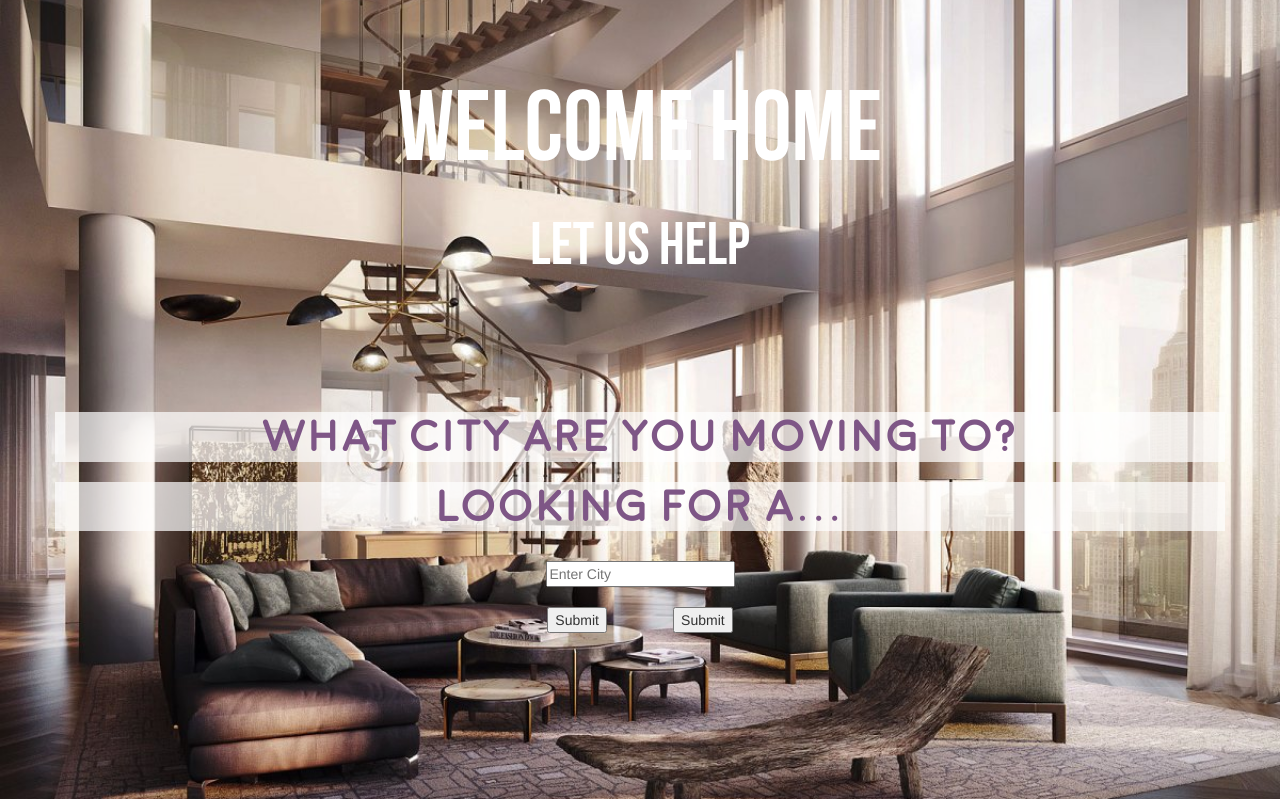
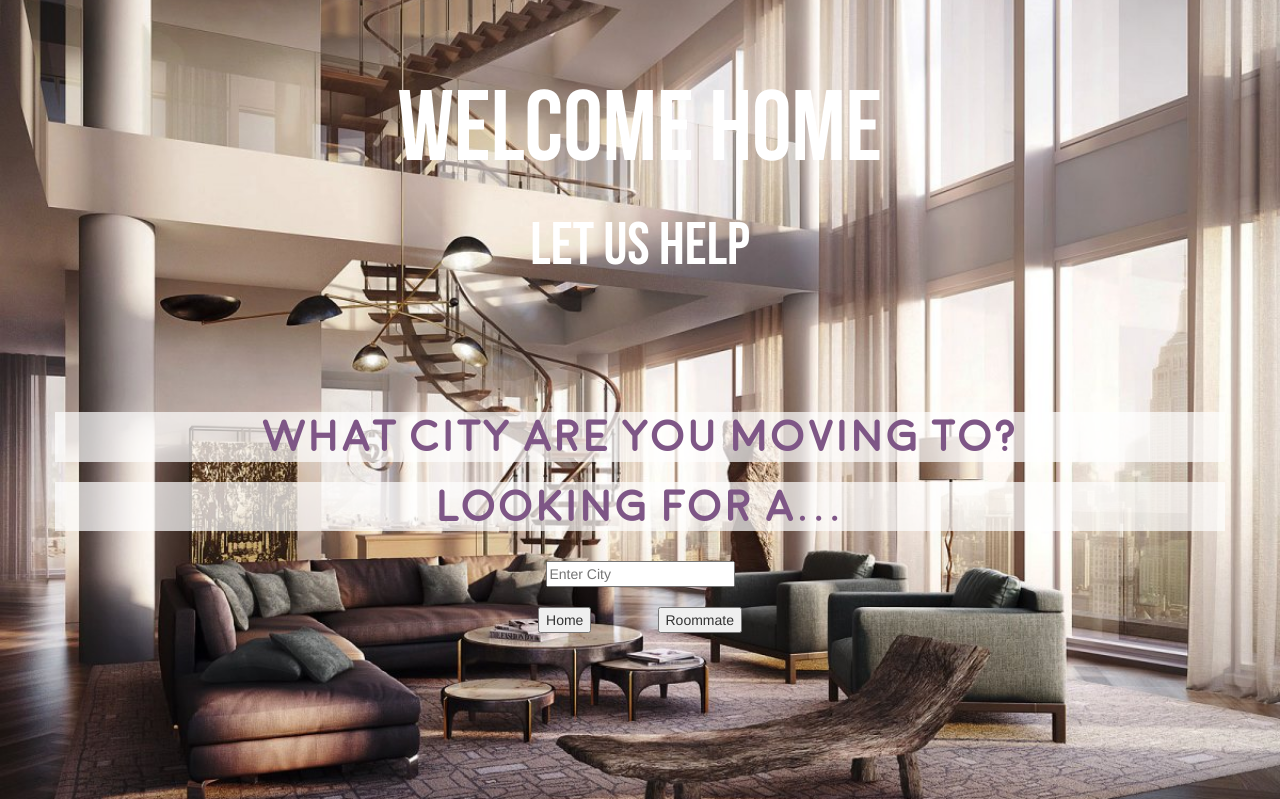
Before and after one commit to nuvention-web/new-city, a Django app: page / in a window 1280 px wide. Shown: the part 40-839 px from the top of the page. Run offline with Django 3.2, Linux system fonts and the light colour scheme; some libraries are stand-ins or nearby versions.

Commit message:
links functional

```diff
--- a/posts/models.py
+++ b/posts/models.py
@@ -39,10 +39,10 @@ class UserProfile(models.Model):
     )
 
     user = models.OneToOneField(User, on_delete=models.CASCADE, primary_key=True,)
-
+    city_to = models.ForeignKey(City, null=True, blank=True, related_name = 'city_to')
     gender = models.CharField(max_length=1, choices=GENDER, null=False)
     school = models.CharField(max_length=50)
-    hometown = models.ForeignKey(City, null=True, blank=True)
+    hometown = models.ForeignKey(City, null=True, blank=True, related_name = "hometown")
     job = models.CharField(max_length=50)
     birthday = models.DateField(error_messages={'invalid': "Please enter a correct date format"}, null=True, blank=True)
     picture = models.BinaryField(null=True)
--- a/posts/urls.py
+++ b/posts/urls.py
@@ -23,8 +23,8 @@ urlpatterns = [
     url(r'^create_user/$', create_user),
     url(r'^list/(?P<initial_city>\D+)$', post_list, name='list'),
     url(r'^list_roommate/(?P<initial_city>\D+)$', post_list_roommate, name='list_roommate'),
-    # url(r'^list/(?P<initial_city>[\w-]+)$', post_list, name='list'),
-    # url(r'^list_roommate/(?P<initial_city>[\w-]+)$', post_list_roommate, name='list_roommate'),
+    url(r'^list/$', post_list, name='list'),
+    url(r'^list_roommate/$', post_list_roommate, name='list_roommate'),
     url(r'^create_house/$', post_create_house, name='create_house'),
     url(r'^create_post/(?P<house_id>\d+)$', post_create_post, name='create_post'),
     url(r'^(?P<post_id>\d+)/$', post_detail, name="detail"),
--- a/posts/views.py
+++ b/posts/views.py
@@ -97,9 +97,14 @@ def post_list(request, initial_city=None):
     }
     return render(request,'post_list.html', context)
 
-def post_list_roommate(request):
+def post_list_roommate(request, initial_city=None):
+
     roommate_list = UserProfile.objects.all()
     form = FilterRoommateForm(request.GET or None)
+
+    if initial_city:
+        city_instance = City.objects.get(name = initial_city)
+        roommate_list = roommate_list.filter(city_to = city_instance)
 
     if request.is_ajax():
         gender = request.GET.get('gender')
--- a/templates/HP.html
+++ b/templates/HP.html
@@ -40,9 +40,9 @@
     <h3>Looking for a...</h3><br>
     <form action='' method='get' id='set_init_city'> {% csrf_token %}
       <input type="text" id="initial_city" name="initial_city" placeholder="Enter City" value=""><br><br>
-      <input type="submit" name="searching_for_home" value"Home">
+      <input type="submit" name="searching_for_home" value="Home">
       &nbsp; &nbsp; &nbsp; &nbsp; &nbsp; &nbsp; &nbsp; &nbsp;
-      <input type="submit" name="searching_for_roommate" value"Roommate">
+      <input type="submit" name="searching_for_roommate" value="Roommate">
     </form>
 
       <!-- <a href='{% url 'posts:questionnaire' %}' class="button">Home</a> -->
--- a/templates/post_list_roommate.html
+++ b/templates/post_list_roommate.html
@@ -43,6 +43,11 @@
     <form method='GET' action="" id="reset-form">{% csrf_token %}
     <input id = "reset" type="submit" value="Reset">
     </form>
+
+    <!-- post house -->
+    <a href='{% url 'posts:login' %}'>Build your profile</a>
+    <a href='{% url 'posts:create_house' %}'>Post your house!</a>
+
 
     </div>
 
```
Also changed, not shown: db.sqlite3, posts/migrations/0004_auto_20160228_0301.py (added).
